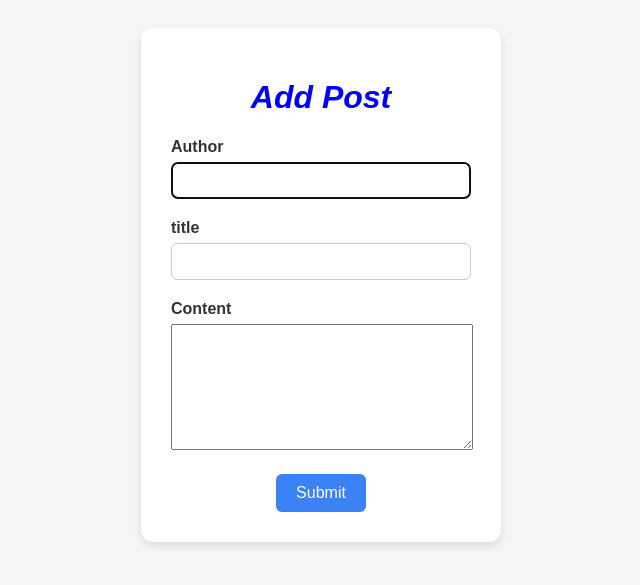
After one commit to YousufMahbobi/Blog, a Flask app: page /add in a window 1280 px wide. The commit adds this page. Shown: the top 585 px of the page, without its empty margins (319-959 px from the left). Run offline with Flask 3, Linux system fonts and the light colour scheme.

Commit message:
add post logic added

```diff
--- a/app.py
+++ b/app.py
@@ -1,5 +1,5 @@
-from flask import Flask, render_template
-from data.json_file_handler import read_json
+from flask import Flask, render_template, request, redirect, url_for
+from data.json_file_handler import read_json, write_json
 app = Flask(__name__)
 
 
@@ -10,6 +10,21 @@ def index():
     blog_posts = read_json()
     return render_template('index.html', posts=blog_posts)
 
+@app.route('/add', methods=['GET', 'POST'])
+def add():
+    if request.method == 'POST':
+        blog_posts = read_json()
+        total_posts = len(blog_posts)
+        post_obj = {'id': total_posts + 1,
+                    'title': request.form['title'],
+                    'content': request.form['content']
+                   }
+        blog_posts.append(post_obj)
+        write_json(blog_posts)
+        return redirect(url_for('index'))
+    return render_template('add.html')
+
+
 
 if __name__ == '__main__':
     app.run(host="0.0.0.0", port=5001, debug=True)
--- a/data/blog_data.json
+++ b/data/blog_data.json
@@ -1,4 +1 @@
-[
-    {"id": 1, "author": "John Doe", "title": "First Post", "content": "This is my first post."},
-    {"id": 2, "author": "Jane Doe", "title": "Second Post", "content": "This is another post."}
-]
+[{"id": 1, "author": "John Doe", "title": "First Post", "content": "This is my first post."}, {"id": 2, "author": "Jane Doe", "title": "Second Post", "content": "This is another post."}, {"id": 3, "title": "Third Post", "content": "Lorem Opsium Bla Bla"}]
--- a/data/json_file_handler.py
+++ b/data/json_file_handler.py
@@ -4,3 +4,9 @@ import os
 def read_json():
     with open(os.path.join(os.path.dirname(__file__), 'blog_data.json'), 'r') as f:
         return json.loads(f.read())
+
+
+def write_json(data):
+    json_data = json.dumps(data)
+    with open(os.path.join(os.path.dirname(__file__), 'blog_data.json'), "w") as fileobj:
+        fileobj.write(json_data)
--- a/static/style.css
+++ b/static/style.css
@@ -25,3 +25,50 @@ h1 {
 .post p {
     margin: 10px 0;
 }
+
+  .card {
+            background-color: white;
+            padding: 30px;
+            border-radius: 12px;
+            box-shadow: 0 4px 8px rgba(0,0,0,0.1);
+            width: 300px;
+            text-align: center;
+        }
+
+        .form-group {
+            margin-bottom: 20px;
+            text-align: left;
+        }
+
+        label {
+            display: block;
+            margin-bottom: 6px;
+            font-weight: bold;
+        }
+
+        input[type="text"] {
+            width: 100%;
+            padding: 10px;
+            border: 1px solid #ccc;
+            border-radius: 6px;
+            box-sizing: border-box;
+        }
+
+        button {
+            background-color: #3b82f6;
+            color: white;
+            padding: 10px 20px;
+            border: none;
+            border-radius: 6px;
+            cursor: pointer;
+            font-size: 16px;
+        }
+
+        button:hover {
+            background-color: #2563eb;
+        }
+        #add_post {
+            display: flex;
+            justify-content: center;
+            align-items: center;
+        }
--- /dev/null
+++ b/templates/add.html
@@ -0,0 +1,28 @@
+<!DOCTYPE html>
+<html lang="en">
+<head>
+    <meta charset="UTF-8">
+    <title>Add Post</title>
+    <link rel="stylesheet" href="{{ url_for('static', filename='style.css') }}">
+</head>
+<body id="add_post">
+  <div class="card" style="">
+        <h1 style="color:blue"><i>Add Post</i></h1>
+        <form method="post" action="/add">
+            <div class="form-group">
+                <label for="author">Author</label>
+                <input type="text" autofocus id="author" name="author" required>
+            </div>
+            <div class="form-group">
+                <label for="title">title</label>
+                <input type="text" id="title"  name="title" required>
+            </div>
+            <div class="form-group">
+                <label for="content">Content</label>
+                <textarea id="content" name="content" required rows="8" cols="35"></textarea>
+            </div>
+            <button type="submit">Submit</button>
+        </form>
+    </div>
+</body>
+</html>
```
